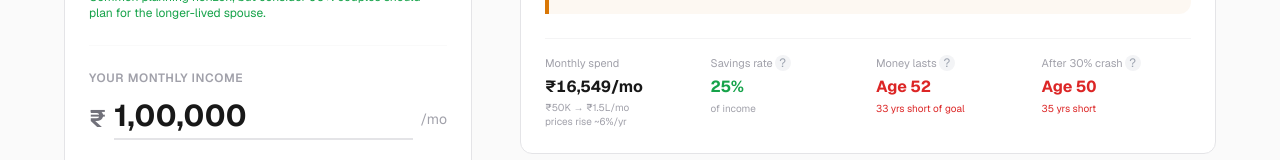
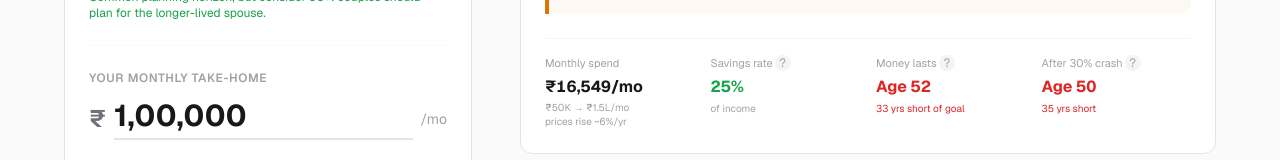
Before and after one commit to maharaj978/retirement-calculator, a React (Vite) app: page / in a window 1280 px wide. Shown: the part 538-698 px from the top of the page. Built offline with nearby package versions, Linux system fonts and the light colour scheme.

Commit message:
Clarify income label to take-home (post-tax)

```diff
--- a/src/components/InputPanel.tsx
+++ b/src/components/InputPanel.tsx
@@ -459,7 +459,7 @@ export default function InputPanel({ inputs, spendPct, savePct, onIncomeChange,
 
       {/* Section: Income anchor */}
       <div>
-        <h3 className="text-xs font-semibold text-zinc-400 uppercase tracking-wider mb-3">Your Monthly Income</h3>
+        <h3 className="text-xs font-semibold text-zinc-400 uppercase tracking-wider mb-3">Your Monthly Take-Home</h3>
         <div className="flex items-center gap-2">
           <span className="text-2xl font-bold text-zinc-500">₹</span>
           <FormattedInput
```
